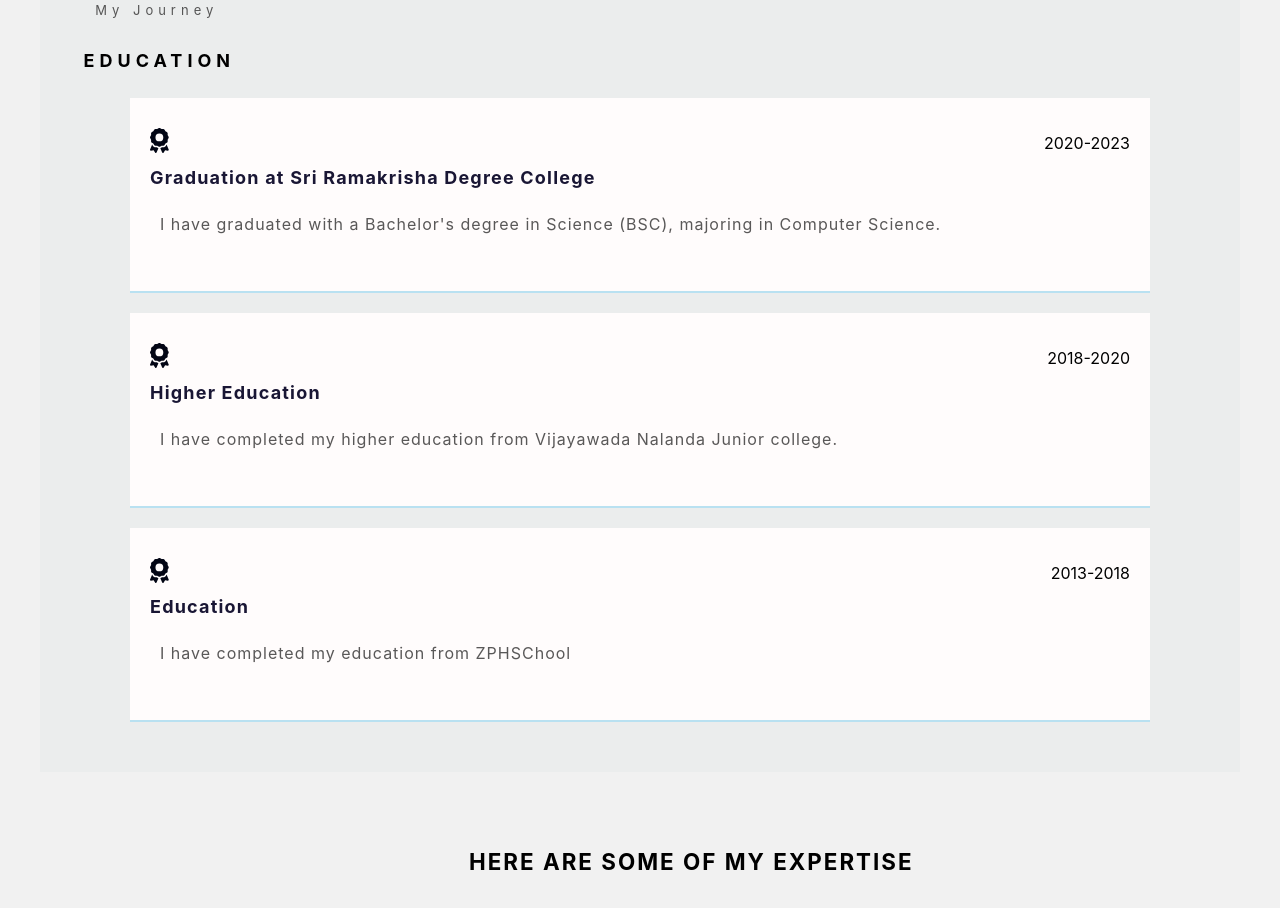
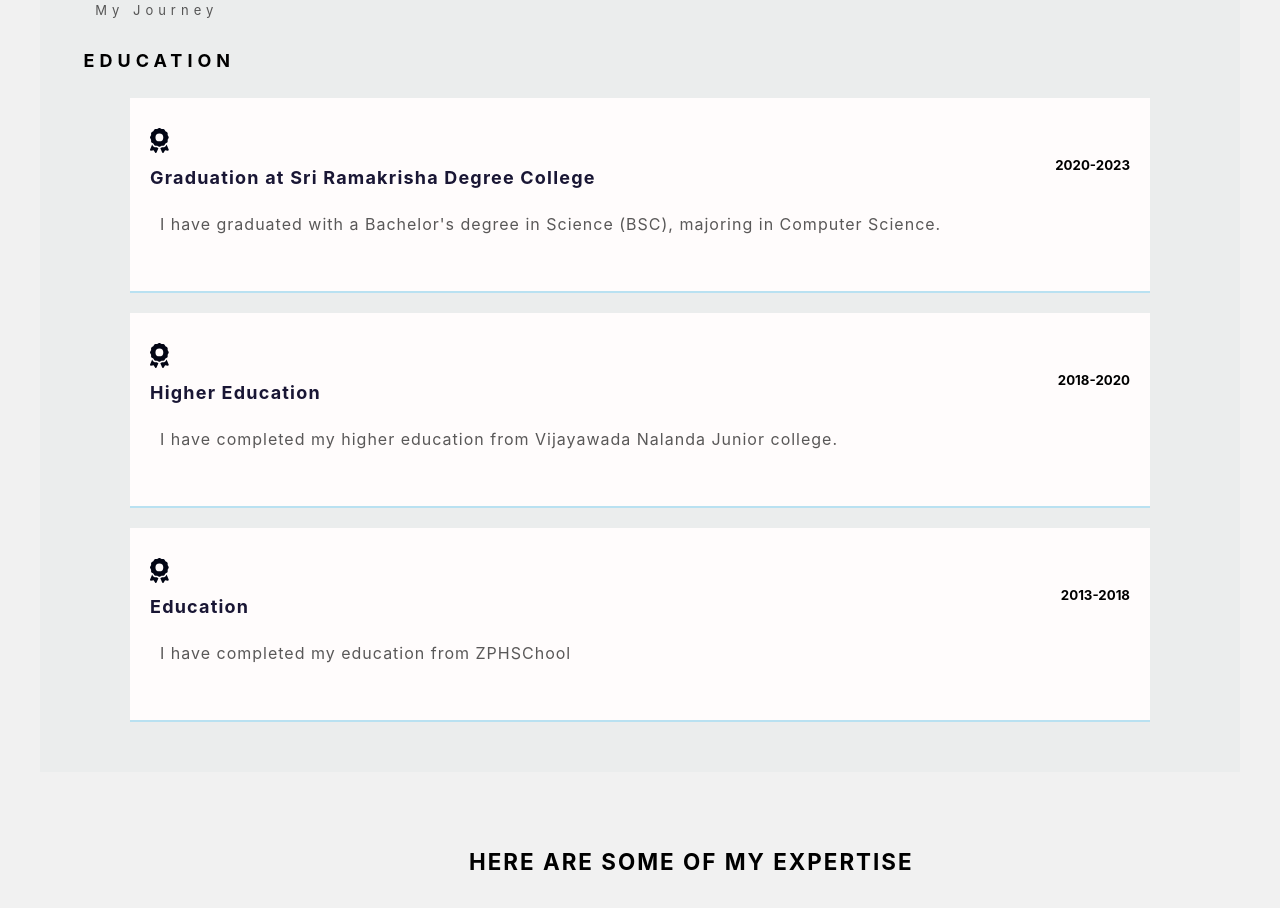
Before and after one commit to akularamanamma/Portofilofrontend, a React (Create React App) app: page / in a window 1280 px wide. Shown: the part 1280-2188 px from the top of the page. Built offline with nearby package versions, Linux system fonts and the light colour scheme.

Commit message:
Update Education.jsx

```diff
--- a/src/components/Education.jsx
+++ b/src/components/Education.jsx
@@ -2,6 +2,7 @@ import React from 'react'
 import { FontAwesomeIcon } from '@fortawesome/react-fontawesome'
 import { faAward} from '@fortawesome/free-solid-svg-icons'
 import './css/Education.css'
+
 let education=[
   {
     yop:'2020-2023',
@@ -36,7 +37,7 @@ function Education() {
            <h4>{ele.degree}</h4>
            <p>{ele.clg}</p>
            </div>
-           <div>{ele.yop}</div>
+           <div className='year'><h5>{ele.yop}</h5></div>
           </section>
         })
       }
```
